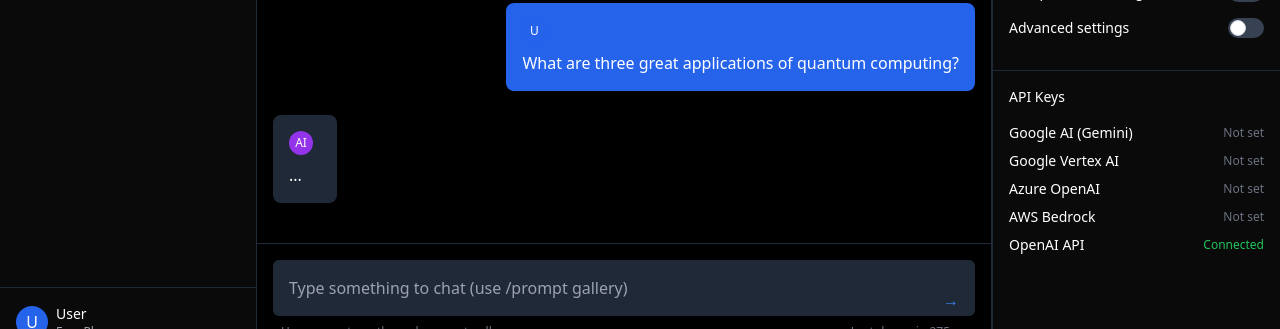
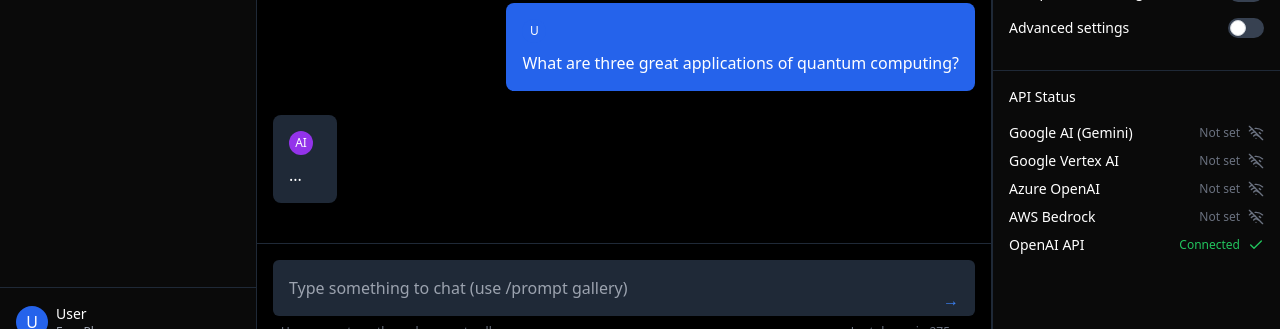
Before and after one commit to Gemini-Podplai/Plaipod-Studio, a React (Vite) app: page / in a window 1280 px wide. Shown: the part 444-773 px from the top of the page. Built offline with nearby package versions, Linux system fonts and the light colour scheme.

Commit message:
feat: Add APIStatus component
Adds a new APIStatus component to handle the API connection status section of the SettingsPanel.

```diff
--- a/src/components/SettingsPanel.tsx
+++ b/src/components/SettingsPanel.tsx
@@ -3,6 +3,7 @@ import React, { useState } from "react";
 import ModelSelector from "@/components/settings/ModelSelector";
 import APIConfiguration from "@/components/settings/APIConfiguration";
 import SettingsToggle from "@/components/settings/SettingsToggle";
+import APIStatus from "@/components/settings/APIStatus";
 
 interface SettingsPanelProps {
   currentModel: string;
@@ -27,6 +28,14 @@ const SettingsPanel = ({
     { id: "advanced-settings", label: "Advanced settings", checked: false },
   ];
 
+  const apiConnections = [
+    { provider: "Google AI (Gemini)", status: "not_set" },
+    { provider: "Google Vertex AI", status: "not_set" },
+    { provider: "Azure OpenAI", status: "not_set" },
+    { provider: "AWS Bedrock", status: "not_set" },
+    { provider: "OpenAI API", status: "connected" },
+  ] as const;
+
   return (
     <div className="w-72 bg-gray-950 border-l border-gray-800 overflow-y-auto">
       <ModelSelector
@@ -43,29 +52,7 @@ const SettingsPanel = ({
 
       <SettingsToggle settings={settings} />
 
-      <div className="p-4 border-t border-gray-800">
-        <h3 className="text-sm font-medium mb-4">API Keys</h3>
-        <div className="flex justify-between items-center mb-2">
-          <span className="text-sm">Google AI (Gemini)</span>
-          <span className="text-xs text-gray-500">Not set</span>
-        </div>
-        <div className="flex justify-between items-center mb-2">
-          <span className="text-sm">Google Vertex AI</span>
-          <span className="text-xs text-gray-500">Not set</span>
-        </div>
-        <div className="flex justify-between items-center mb-2">
-          <span className="text-sm">Azure OpenAI</span>
-          <span className="text-xs text-gray-500">Not set</span>
-        </div>
-        <div className="flex justify-between items-center mb-2">
-          <span className="text-sm">AWS Bedrock</span>
-          <span className="text-xs text-gray-500">Not set</span>
-        </div>
-        <div className="flex justify-between items-center mb-2">
-          <span className="text-sm">OpenAI API</span>
-          <span className="text-xs text-green-500">Connected</span>
-        </div>
-      </div>
+      <APIStatus connections={apiConnections} />
     </div>
   );
 };
--- /dev/null
+++ b/src/components/settings/APIStatus.tsx
@@ -0,0 +1,68 @@
+
+import React from "react";
+import { WifiOff, Check, AlertTriangle } from "lucide-react";
+
+interface APIConnectionStatus {
+  provider: string;
+  status: "connected" | "not_set" | "error";
+}
+
+interface APIStatusProps {
+  connections: APIConnectionStatus[];
+}
+
+const APIStatus = ({ connections }: APIStatusProps) => {
+  const getStatusColor = (status: APIConnectionStatus["status"]) => {
+    switch (status) {
+      case "connected":
+        return "text-green-500";
+      case "error":
+        return "text-red-500";
+      default:
+        return "text-gray-500";
+    }
+  };
+
+  const getStatusIcon = (status: APIConnectionStatus["status"]) => {
+    switch (status) {
+      case "connected":
+        return <Check className="h-4 w-4" />;
+      case "error":
+        return <AlertTriangle className="h-4 w-4" />;
+      default:
+        return <WifiOff className="h-4 w-4" />;
+    }
+  };
+
+  const getStatusText = (status: APIConnectionStatus["status"]) => {
+    switch (status) {
+      case "connected":
+        return "Connected";
+      case "error":
+        return "Error";
+      default:
+        return "Not set";
+    }
+  };
+
+  return (
+    <div className="p-4 border-t border-gray-800">
+      <h3 className="text-sm font-medium mb-4">API Status</h3>
+      {connections.map((connection) => (
+        <div key={connection.provider} className="flex justify-between items-center mb-2">
+          <span className="text-sm">{connection.provider}</span>
+          <div className="flex items-center gap-2">
+            <span className={`text-xs ${getStatusColor(connection.status)}`}>
+              {getStatusText(connection.status)}
+            </span>
+            <span className={getStatusColor(connection.status)}>
+              {getStatusIcon(connection.status)}
+            </span>
+          </div>
+        </div>
+      ))}
+    </div>
+  );
+};
+
+export default APIStatus;
```
